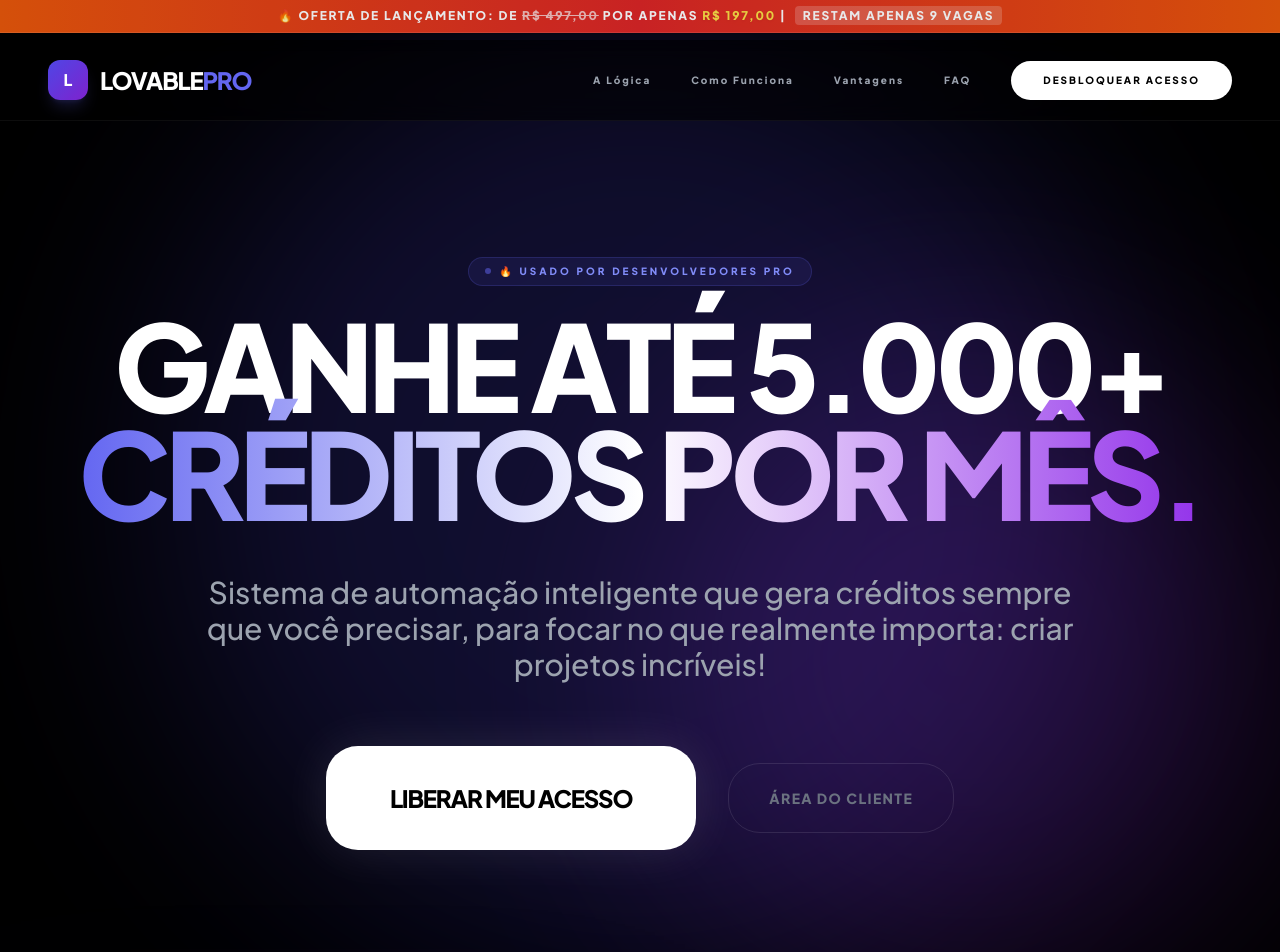
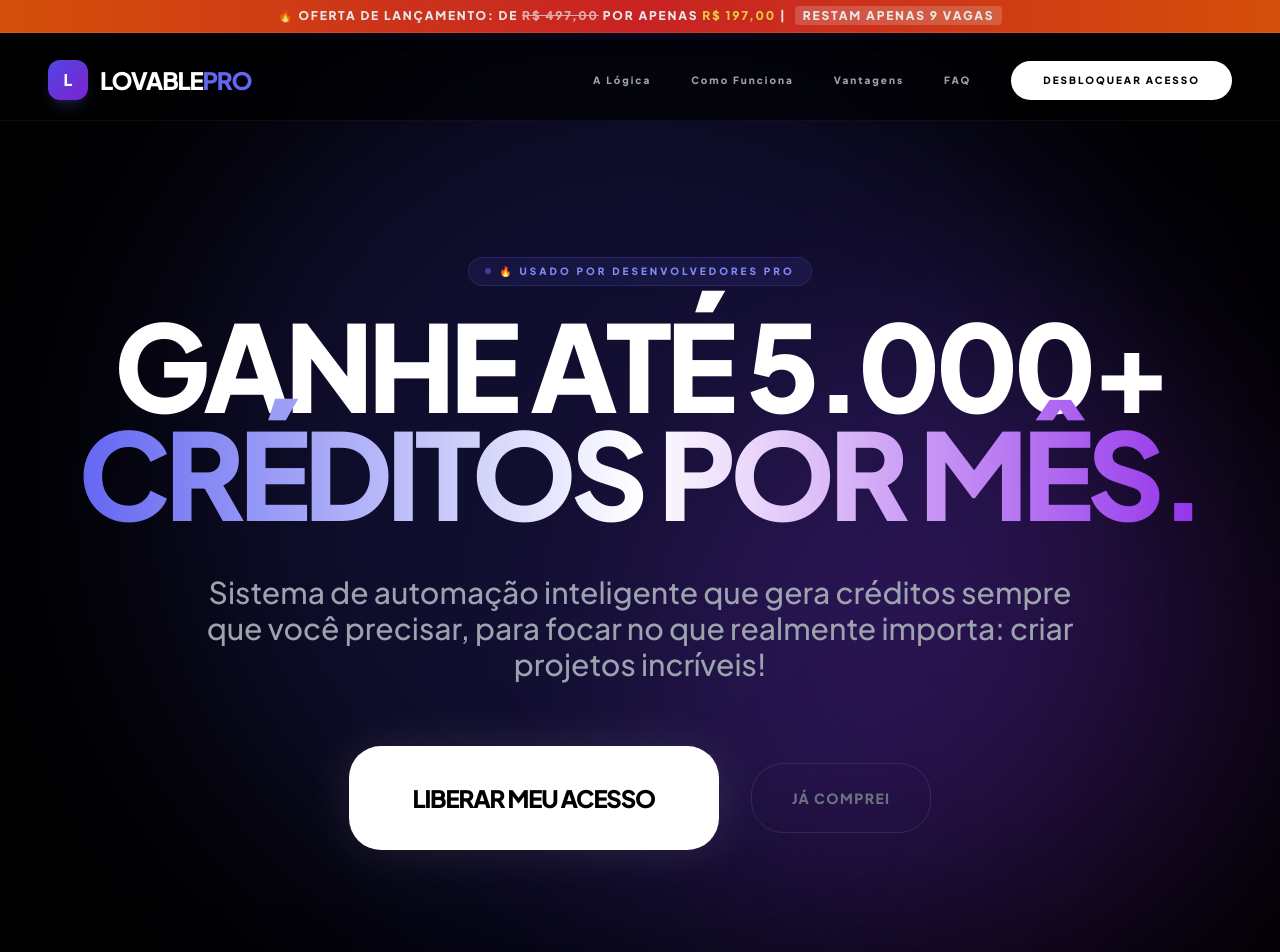
Before and after one commit to joaohenriquesossai-dev/Automa-o-para-Lovable, a React (Vite) app: page / in a window 1280 px wide. Shown: the top 952 px of the page. Built offline with nearby package versions, Linux system fonts and the light colour scheme.

Commit message:
Novo teste8.

```diff
--- a/App.tsx
+++ b/App.tsx
@@ -208,7 +208,7 @@ const LandingPage = ({ scrollTo, onGoToSuccess }: any) => (
             <div className="absolute inset-0 rounded-[2rem] border-2 border-white scale-105 opacity-0 group-hover:opacity-100 transition-all"></div>
           </button>
           <button onClick={onGoToSuccess} className="px-10 py-6 text-gray-500 font-black uppercase text-sm tracking-widest hover:text-white transition-colors border border-white/10 rounded-[2rem] hover:bg-white/5">
-            Área do Cliente
+            JÁ COMPREI
           </button>
         </div>
       </div>
```
